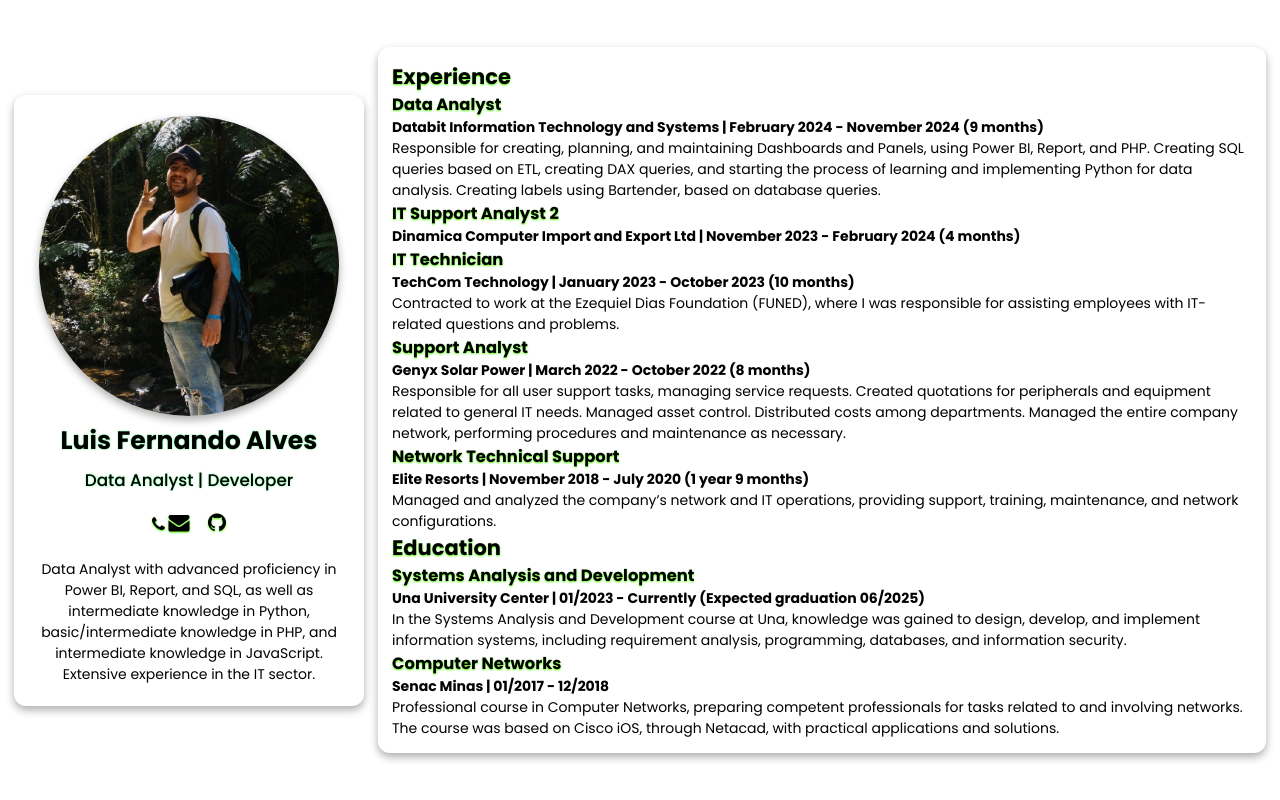
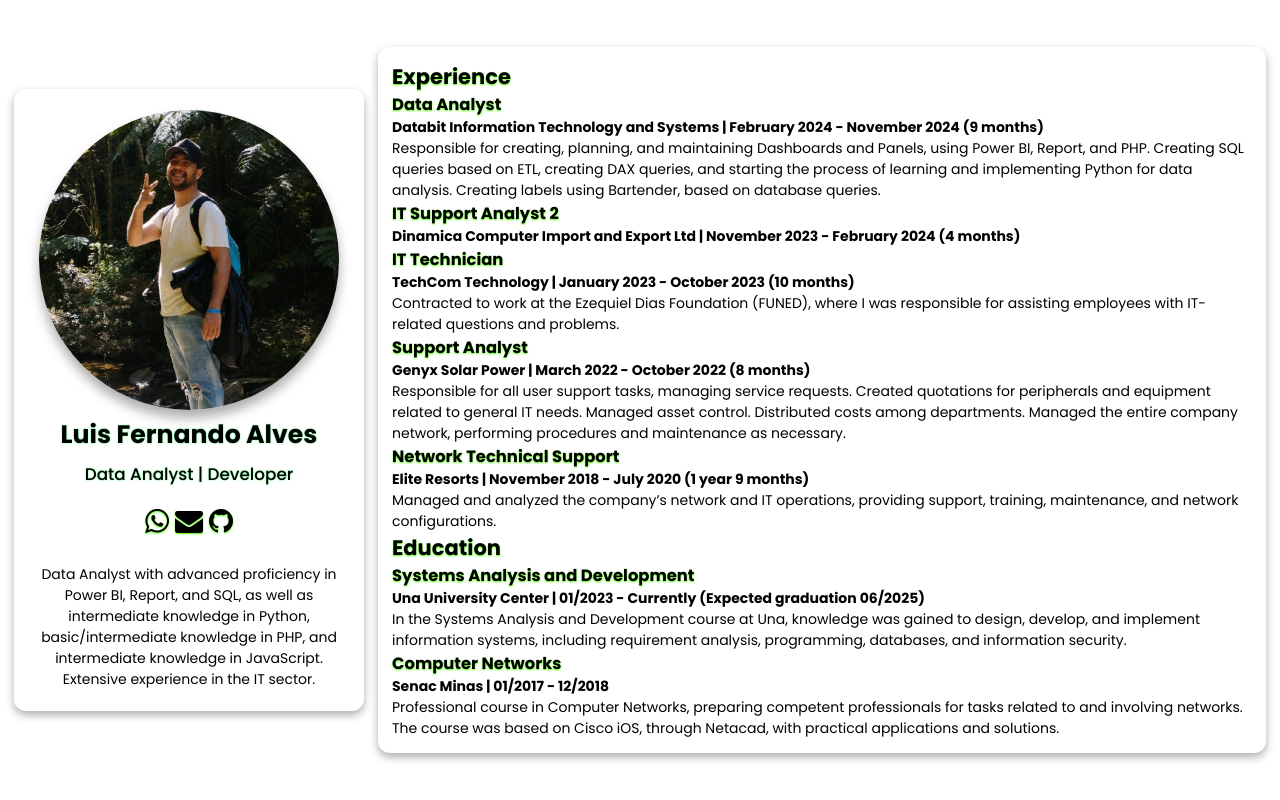
Before and after one commit to LuisAlvesSilva/Personal-site, a plain HTML site: page index.html in a window 1280 px wide. Drawn offline with Linux system fonts and the light colour scheme.

Commit message:
modified:   index.html 	modified:   style.css

```diff
--- a/index.html
+++ b/index.html
@@ -19,8 +19,8 @@
                 Data Analyst | Developer
             </h2>
             <h3 class="contact">
-                <a href="tel:+5531989492805"></a>
-                    <span class="fa fa-phone"></span>
+                <a href="https://wa.me/5531989492805">
+                    <span class="fa fa-whatsapp"></span>
                 </a>
                 <a href="mailto:contato.alvesluis@gmail.com">
                     <span class="fa fa-envelope"></span>
--- a/style.css
+++ b/style.css
@@ -48,7 +48,7 @@ body {
     width: 300px;
     height: 300px;
     border-radius: 50%;
-    box-shadow: 0 4px 8px var(--color-shadow);
+    box-shadow: 0 8px 12px var(--color-shadow);
 }
 
 .name {
@@ -66,11 +66,14 @@ body {
     text-shadow: 0 0 2px var(--color-accent);
 }
 
-.contact a {
-    margin-right: 1rem;
+.contact a{
     color: #000;
-    font-size: 1.5rem;
+    font-size: 2rem;
     transition: color 0.3s ease;
+}
+
+.contact a:hover{
+    color: var(--color-accent);
 }
 
 .skills .about p {
```
